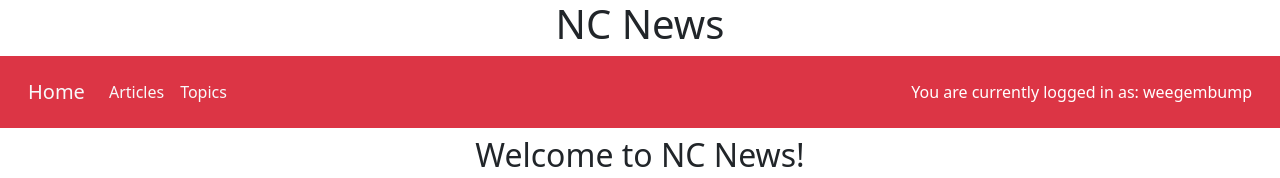
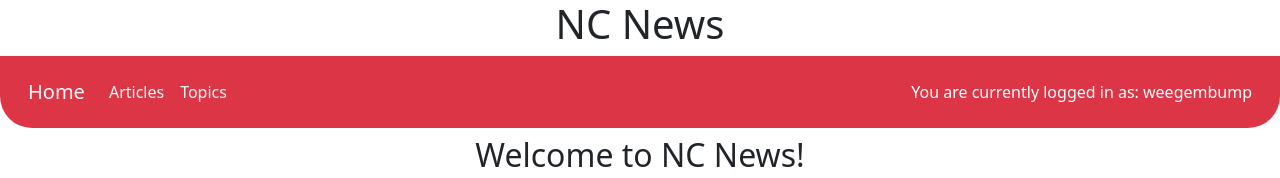
Before and after one commit to kshbarge/northcoders-news-FE, a React (Vite) app: page / in a window 1280 px wide. Shown: the top 178 px of the page. Built offline with nearby package versions, Linux system fonts and the light colour scheme.

Commit message:
round nav bar

```diff
--- a/src/components/Header.jsx
+++ b/src/components/Header.jsx
@@ -7,7 +7,7 @@ function Header (){
     return (
         <>
           <h1 class="text-center">NC News</h1>
-          <nav class="navbar navbar-expand-lg bg-danger p-3 mb-2">
+          <nav class="navbar rounded-bottom-5 navbar-expand-lg bg-danger p-3 mb-2">
             <div class="container-fluid">
               <Link to="/" class="navbar-brand nav-link link-light">
                 Home
```
